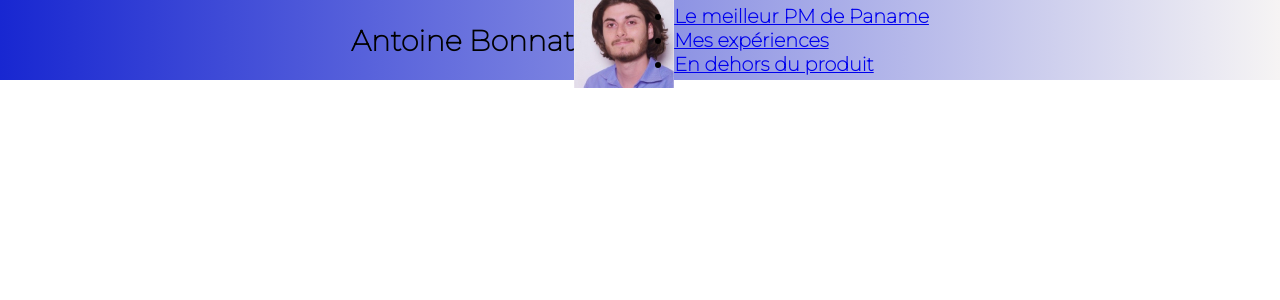
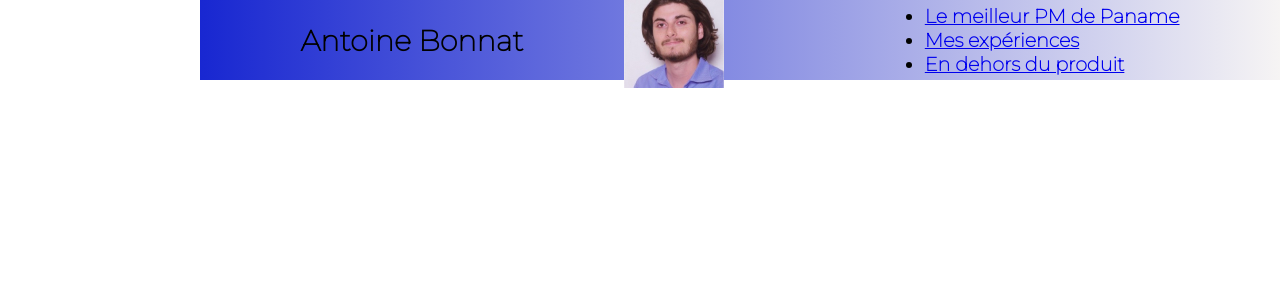
Before and after one commit to YungAntonov/PFS, a React (Create React App) app: page / in a window 1280 px wide. Shown: the top 300 px of the page. Built offline with nearby package versions, Linux system fonts and the light colour scheme.

Commit message:
last commit de ce dimanche, dernier add-on avec le space between dans navbar css

```diff
--- a/src/components /Navbar/Navbar.css
+++ b/src/components /Navbar/Navbar.css
@@ -2,11 +2,11 @@
     background : linear-gradient(90deg, rgb(24, 39, 209) 0%, rgb(246, 244, 244) 100%);
     height: 80px;
     display: flex;
+    margin-left: 200px;
     justify-content: center;
+    justify-content: space-evenly;
     align-items: center;
     font-size: 1.2rem;
-
-
 }
 
 .navbar-logo {
```
